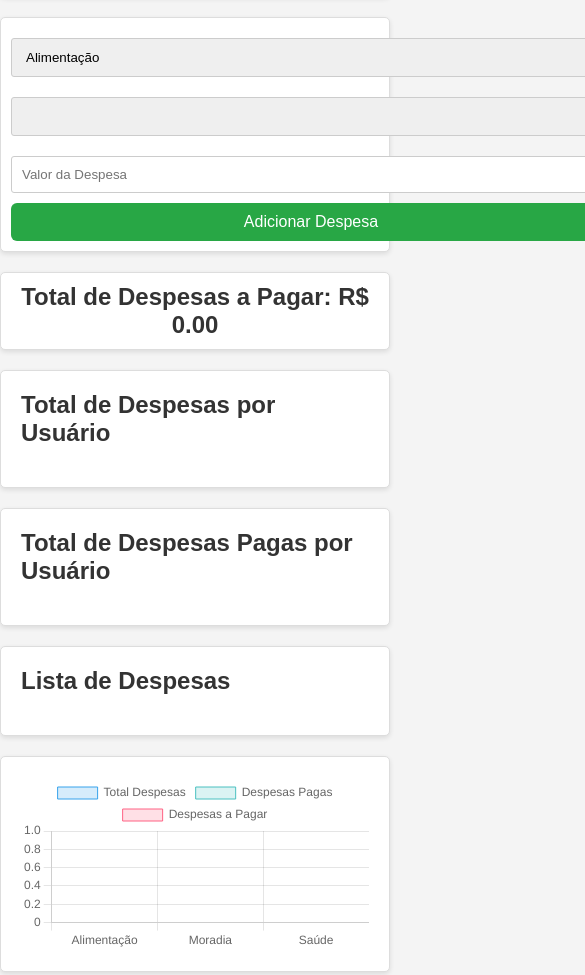
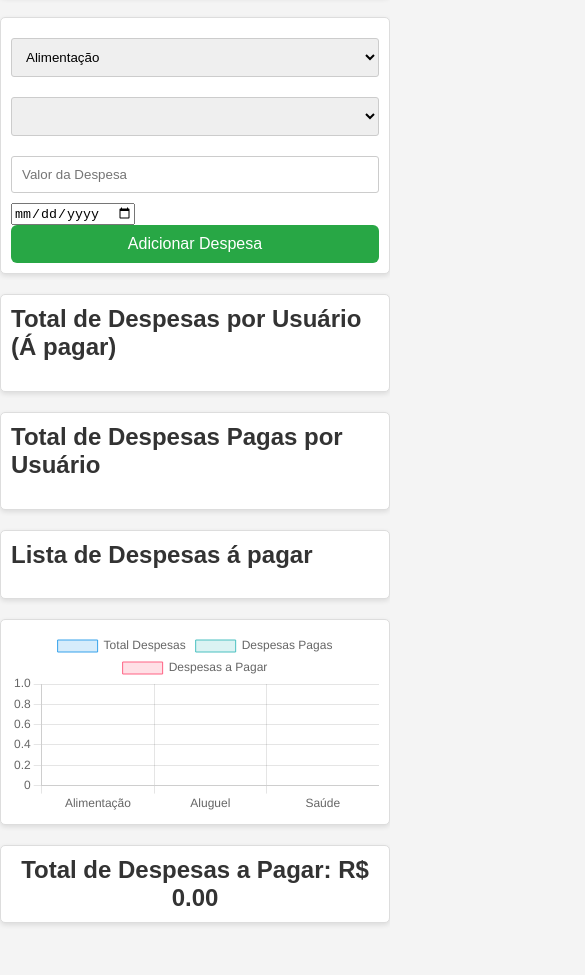
Before and after one commit to Rutger18/gerenciador, a website: page index.html in a window 390 px wide. Shown: the part 372-1347 px from the top of the page, 585 px wide, since content can reach past the window. After the commit the page ends 1315 px from the top, so only its background shows below. Drawn offline with nearby package versions, Linux system fonts and the light colour scheme.

Commit message:
Grandes mudanças
Adicionado data de vencimento e otimizado para mobile

```diff
--- a/app.js
+++ b/app.js
@@ -8,7 +8,7 @@ document.addEventListener('DOMContentLoaded', function() {
     const userExpensesList = document.getElementById('userExpensesList');
     const userPaidExpensesList = document.getElementById('userPaidExpensesList');
 
-    let categories = JSON.parse(localStorage.getItem('categories')) || ['Alimentação', 'Moradia', 'Saúde'];
+    let categories = JSON.parse(localStorage.getItem('categories')) || ['Alimentação', 'Aluguel', 'Saúde'];
     let users = JSON.parse(localStorage.getItem('users')) || [];
     let expenses = JSON.parse(localStorage.getItem('expenses')) || [];
     let paidExpenses = JSON.parse(localStorage.getItem('paidExpenses')) || [];
@@ -45,7 +45,8 @@ document.addEventListener('DOMContentLoaded', function() {
         const selectedCategory = document.getElementById('categoryIdSelect').value;
         const userName = document.getElementById('userNameSelect').value;
         const amount = parseFloat(document.getElementById('amountInput').value);
-        expenses.push({ category: selectedCategory, user: userName, amount: amount, paid: false });
+        const dueDate = document.getElementById('dueDateInput').value; // Captura a data de vencimento
+        expenses.push({ category: selectedCategory, user: userName, amount: amount, dueDate: dueDate, paid: false }); // Inclui a data de vencimento
         saveData();
         updateTotalExpenses();
         renderExpenseChart(); // Atualiza o gráfico com os novos dados
@@ -162,8 +163,9 @@ document.addEventListener('DOMContentLoaded', function() {
             listItem.innerHTML = `<span class="expense-category">${expense.category}</span>
                                   <span class="expense-amount">R$${expense.amount.toFixed(2)}</span>
                                   <span class="expense-user">(${expense.user})</span>
+                                  <span class="expense-due-date">Vence em: ${expense.dueDate}</span>
                                   <button onclick="markAsPaid(${index})">Pagar</button>
-                                  <button onclick="removeExpense(${index})">Remover</button>`; // Botão Remover adicionado
+                                  <button onclick="removeExpense(${index})">Remover</button>`;
             expensesList.appendChild(listItem);
         });
     }
@@ -178,6 +180,12 @@ document.addEventListener('DOMContentLoaded', function() {
             const listItem = document.createElement('li');
             listItem.innerHTML = `<span class="expense-user">${user.name}</span>
                                   <span class="expense-amount">R$${userTotal.toFixed(2)}</span>`;
+
+            // Corrigido para evitar erro ao acessar 'dueDate'
+            const dueDate = expenses.find(exp => exp.user === user.name)?.dueDate?? 'N/A';
+
+            listItem.innerHTML += `<span class="expense-due-date">Vence em: ${dueDate}</span>`;
+
             userExpensesList.appendChild(listItem);
         });
     }
@@ -193,52 +201,94 @@ document.addEventListener('DOMContentLoaded', function() {
                                   <ul class="expense-items">
                                   ${userPaidExpenses.map(expense => `<li>${expense.category}: R$${expense.amount.toFixed(2)} - Pago</li>`).join('')}
                                   </ul>
-                                  <span class="expense-total">Total: R$${userPaidTotal.toFixed(2)}</span>`;
+                                  <span class="expense-total">Total: R$${userPaidTotal.toFixed(2)}</span>
+                                  <span class="expense-due-date">Vence em: ${userPaidExpenses[0]?.dueDate?? 'N/A'}</span>`;
             userPaidExpensesList.appendChild(listItem);
         });
     }
 
-    // Atualiza o select de categorias quando uma nova categoria é adicionada
+    // Função para atualizar o select de categorias
     function updateCategorySelect() {
-        const select = document.getElementById('categoryIdSelect');
-        select.innerHTML = '';
+        const categoryIdSelect = document.getElementById('categoryIdSelect');
+        categoryIdSelect.innerHTML = '';
         categories.forEach(category => {
             const option = document.createElement('option');
             option.value = category;
-            option.textContent = category;
-            select.appendChild(option);
+            option.text = category;
+            categoryIdSelect.add(option);
         });
     }
 
-    // Atualiza o select de nomes de usuários quando um novo usuário é adicionado
+    // Função para atualizar o select de nomes de usuários
     function updateUserNameSelect() {
-        const select = document.getElementById('userNameSelect');
-        select.innerHTML = '';
+        const userNameSelect = document.getElementById('userNameSelect');
+        userNameSelect.innerHTML = '';
         users.forEach(user => {
             const option = document.createElement('option');
             option.value = user.name;
-            option.textContent = user.name;
-            select.appendChild(option);
+            option.text = user.name;
+            userNameSelect.add(option);
         });
     }
 
-    // Inicializa o select de categorias
-    updateCategorySelect();
-    // Inicializa o select de nomes de usuários
-    updateUserNameSelect();
-    // Chama a função para renderizar o gráfico com os dados iniciais
+    // Carregar dados existentes quando a página é carregada
+    function loadData() {
+        loadCategories();
+        loadUsers();
+        loadExpenses();
+        loadPaidExpenses();
+    }
+
+    // Carregar categorias existentes
+    function loadCategories() {
+        const categoryIdSelect = document.getElementById('categoryIdSelect');
+        categories.forEach(category => {
+            const option = document.createElement('option');
+            option.value = category;
+            option.text = category;
+            categoryIdSelect.add(option);
+        });
+    }
+
+    // Carregar usuários existentes
+    function loadUsers() {
+        const userNameSelect = document.getElementById('userNameSelect');
+        users.forEach(user => {
+            const option = document.createElement('option');
+            option.value = user.name;
+            option.text = user.name;
+            userNameSelect.add(option);
+        });
+    }
+
+    // Carregar despesas existentes
+    function loadExpenses() {
+        expenses.forEach(expense => {
+            const amountInput = document.getElementById('amountInput');
+            amountInput.value = expense.amount;
+            const dueDateInput = document.getElementById('dueDateInput');
+            dueDateInput.value = expense.dueDate;
+        });
+    }
+
+    // Carregar despesas pagas existentes
+    function loadPaidExpenses() {
+        paidExpenses.forEach(expense => {
+            const amountInput = document.getElementById('amountInput');
+            amountInput.value = expense.amount;
+            const dueDateInput = document.getElementById('dueDateInput');
+            dueDateInput.value = expense.dueDate;
+        });
+    }
+
+    // Carregar dados existentes quando a página é carregada
+    loadData();
+
+    // Função para inicializar o gráfico de despesas
     renderExpenseChart();
-    // Atualiza o total de despesas inicialmente
-    updateTotalExpenses();
-    // Atualiza a lista de despesas inicialmente
-    renderExpensesList();
-    // Atualiza a lista de despesas por usuário inicialmente
-    renderUserExpenses();
-    // Atualiza a lista de despesas pagas por usuário inicialmente
-    renderUserPaidExpenses();
 
             // Expondo a função markAsPaid para o escopo global
+            window.loadData = loadData
             window.markAsPaid = markAsPaid;
             window.removeExpense = removeExpense;
-
 });
--- a/index.html
+++ b/index.html
@@ -26,14 +26,12 @@
             <!-- Opções de usuários serão preenchidas dinamicamente -->
         </select>
         <input type="number" id="amountInput" placeholder="Valor da Despesa" step="0.01" required>
+        <input type="date" id="dueDateInput" placeholder="Data de Vencimento" required> <!-- Data de vencimento adicionada -->
         <button id="criar" type="submit">Adicionar Despesa</button>
     </form>
 
-    <div id="totalExpensesContainer">
-        <h2>Total de Despesas a Pagar: R$ <span id="totalExpenses">0.00</span></h2>
-    </div>
     <div id="userExpensesContainer">
-        <h2>Total de Despesas por Usuário</h2>
+        <h2>Total de Despesas por Usuário (Á pagar)</h2>
         <ul id="userExpensesList">
             <!-- Lista de despesas por usuário será preenchida dinamicamente -->
         </ul>
@@ -45,7 +43,7 @@
         </ul>
     </div>
     <div id="expensesListContainer">
-        <h2>Lista de Despesas</h2>
+        <h2>Lista de Despesas á pagar</h2>
         <ul id="expensesList">
             <!-- Lista de despesas será preenchida dinamicamente -->
         </ul>
@@ -53,5 +51,8 @@
     <div id="chartContainer">
         <canvas id="expenseChart"></canvas>
     </div>
+    <div id="totalExpensesContainer">
+        <h2>Total de Despesas a Pagar: R$ <span id="totalExpenses">0.00</span></h2>
+    </div>
 </body>
 </html>
--- a/styles.css
+++ b/styles.css
@@ -1,4 +1,3 @@
-/* styles.css */
 /* Estilos gerais */
 body {
     font-family: Arial, sans-serif;
@@ -14,7 +13,7 @@ h1 {
 }
 
 form {
-    max-width: 600px;
+    max-width: 100%;
     margin: 20px auto;
     padding: 10px;
     background: #fff;
@@ -24,7 +23,7 @@ form {
 }
 
 input[type="text"], input[type="number"], select {
-    width: calc(600px - 1px);
+    width: 100%;
     padding: 10px;
     margin: 10px 0;
     border: 1px solid #ccc;
@@ -33,7 +32,7 @@ input[type="text"], input[type="number"], select {
 }
 
 button[id="criar"] {
-    width: 600px;
+    width: 100%;
     padding: 10px;
     background-color: #28a745;
     color: white;
@@ -44,7 +43,7 @@ button[id="criar"] {
 }
 
 button {
-    width: 80px;
+    width: 20%;
     padding: 10px;
     background-color: #28a745;
     color: white;
@@ -53,7 +52,6 @@ button {
     cursor: pointer;
     font-size: 16px;
     text-align: center;
-    align-items: right;
 }
 
 button:hover {
@@ -62,7 +60,7 @@ button:hover {
 
 /* Estilos para o gráfico e total de despesas */
 #chartContainer {
-    max-width: 600px;
+    max-width: 100%;
     margin: 20px auto;
     background: #fff;
     border: 1px solid #ddd;
@@ -72,7 +70,7 @@ button:hover {
 }
 
 #totalExpensesContainer {
-    max-width: 600px;
+    max-width: 100%;
     margin: 20px auto;
     background: #fff;
     border: 1px solid #ddd;
@@ -89,7 +87,7 @@ button:hover {
 
 /* Estilos para a lista de despesas */
 #expensesListContainer, #userExpensesContainer, #userPaidExpensesContainer {
-    max-width: 600px;
+    max-width: 100%;
     margin: 20px auto;
     background: #fff;
     border: 1px solid #ddd;
@@ -137,3 +135,22 @@ button:hover {
 .expense-user {
     color: #333;
 }
+
+/* Media query para telas pequenas */
+@media screen and (max-width: 768px) {
+    form, #chartContainer, #totalExpensesContainer, #expensesListContainer, #userExpensesContainer, #userPaidExpensesContainer {
+        padding: 10px;
+    }
+
+    button {
+        font-size: 14px;
+    }
+
+    #expensesList li, #userExpensesList li, #userPaidExpensesList li {
+        flex-direction: column;
+    }
+
+   .expense-category,.expense-amount,.expense-user {
+        font-size: 14px;
+    }
+}
```
Lines whose indentation alone changed are shown as unchanged.
